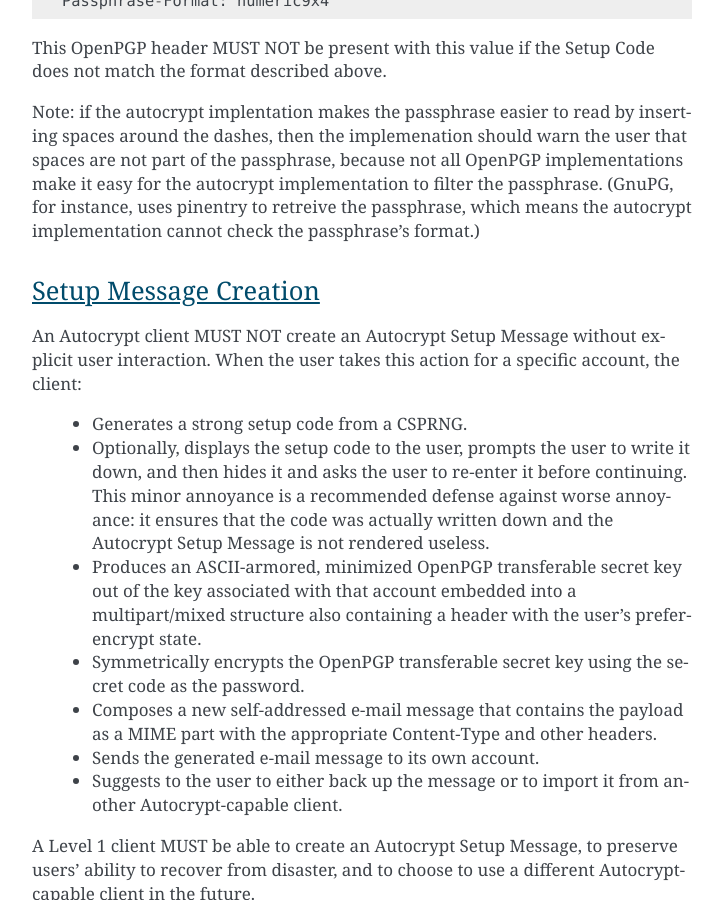
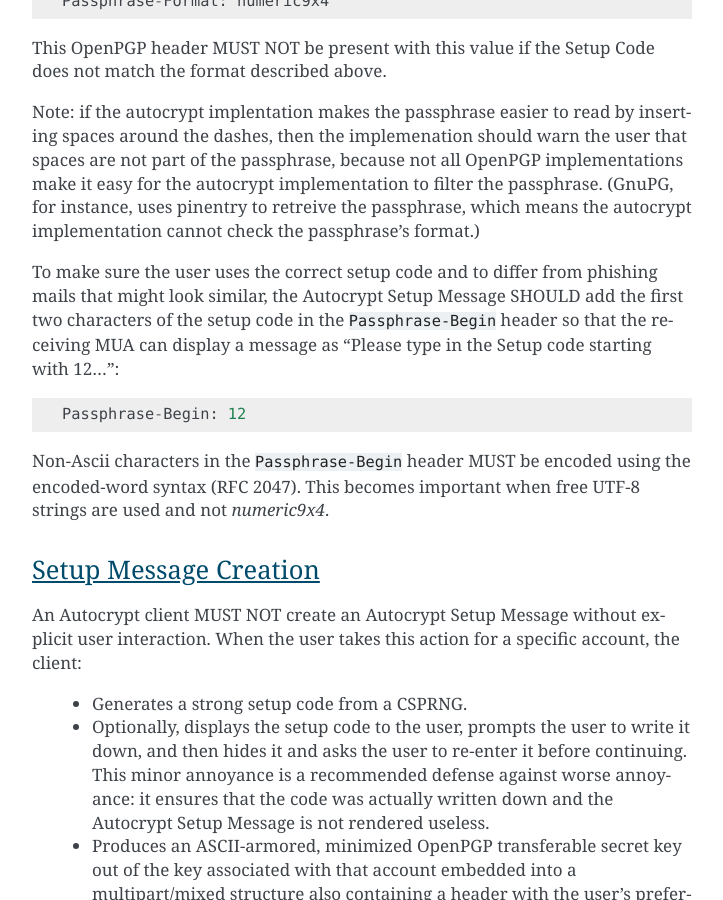
Before and after one commit to autocrypt/autocrypt, a Sphinx documentation site: the page built from doc/level1.rst, in a window 1280 px wide and 900 px high, scrolled down 4565 px. Shown: the whole window, without its empty margins (388-1111 px from the left). Built offline with Sphinx 7.4.7, drawn with Linux system fonts in a browser that asks for light colours; pages that are not in the unit, such as notebooks, are missing from menus; some of the changed text lies outside the part shown.

Commit message:
Add an option to display the first two characters of the setup code
An idea how to display the first two characters of the setup code as discussed last weekend.

```diff
--- a/doc/level1.rst
+++ b/doc/level1.rst
@@ -188,6 +188,16 @@ not all OpenPGP implementations make it easy for the autocrypt implementation
 to filter the passphrase.  (GnuPG, for instance, uses pinentry to retreive the passphrase, which
 means the autocrypt implementation cannot check the passphrase's format.)
 
+To make sure the user uses the correct setup code and to differ from phishing
+mails that might look similar, the Autocrypt Setup Message SHOULD add the first
+two characters of the setup code in the ``Passphrase-Begin`` header so that the receiving MUA can display
+a message as "Please type in the Setup code starting with 12..."::
+
+    Passphrase-Begin: 12
+
+Non-Ascii characters in the ``Passphrase-Begin`` header MUST be encoded using the
+encoded-word syntax (RFC 2047).  This becomes important when free UTF-8 strings are used and not `numeric9x4`.
+
 Setup Message Creation
 ++++++++++++++++++++++
 
@@ -290,7 +300,8 @@ Example:
     <pre>
     -----BEGIN PGP MESSAGE-----
     Version: BCPG v1.53
-    Passphrase-Format: alphanumeric
+    Passphrase-Format: numeric9x4
+    Passphrase-Begin: 12
 
     hQIMAxC7JraDy7DVAQ//SK1NltM+r6uRf2BJEg+rnpmiwfAEIiopU0LeOQ6ysmZ0
     CLlfUKAcryaxndj4sBsxLllXWzlNiFDHWw4OOUEZAZd8YRbOPfVq2I8+W4jO3Moe
```
